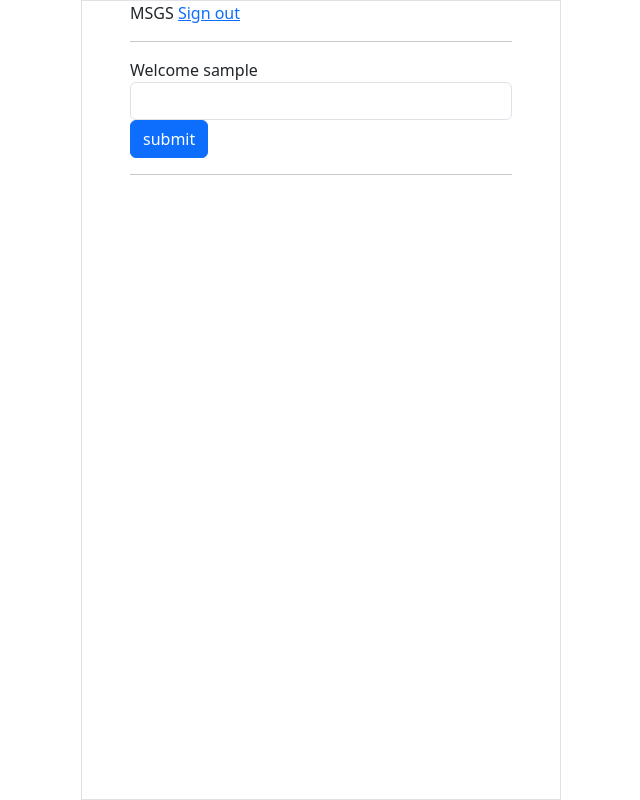
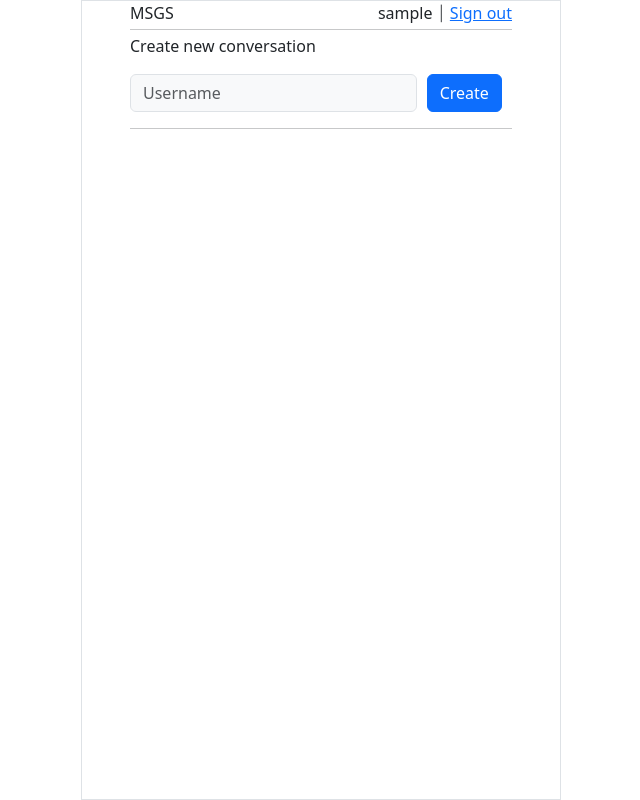
Before and after one commit to mhmh4/flask-messenger, a Flask app: page /home in a window 1280 px wide. Shown: the whole page, without its empty margins (319-959 px from the left). Run offline with Flask 3, Linux system fonts and the light colour scheme; the visitor is signed in with stand-in values (Sample User, id 1); data that the repository does not hold is empty.

Commit message:
Update home.html

```diff
--- a/msgs/templates/home.html
+++ b/msgs/templates/home.html
@@ -1,20 +1,25 @@
 {% extends "base.html" %}
 
 {% block content %}
-<header>
-  MSGS
-  <a href="{{ url_for('signout') }}">Sign out</a>
+<header class="d-flex">
+  <div class="flex-grow-1">
+    MSGS
+  </div>
+  <div>
+    {{ current_user.username }} ⏐ <a href="{{ url_for('signout') }}">Sign out</a>
+  </div>
 </header>
-<hr>
-Welcome {{ current_user.username }}
-<div class="d-flex">
-
-</div>
+<hr class="my-1">
 <div>
-  <form method="post">
+  <p>Create new conversation</p>
+  <form class="d-flex" method="post">
     {{ form.hidden_tag() }}
-    {{ form.username(class="form-control") }}
-    {{ form.submit(class="btn btn-primary", value="submit") }}
+    <div class="col-9">
+      {{ form.username(class="form-control bg-light", placeholder="Username") }}
+    </div>
+    <div class="col-3 text-center">
+      {{ form.submit(class="btn btn-primary", value="Create") }}
+    </div>
   </form>
 </div>
 <hr>
```
